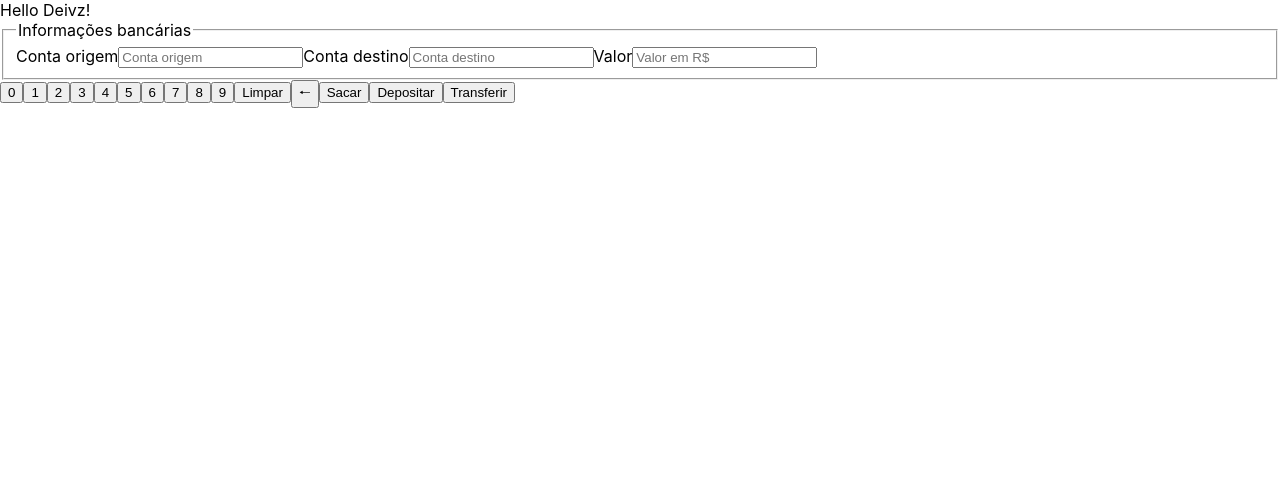
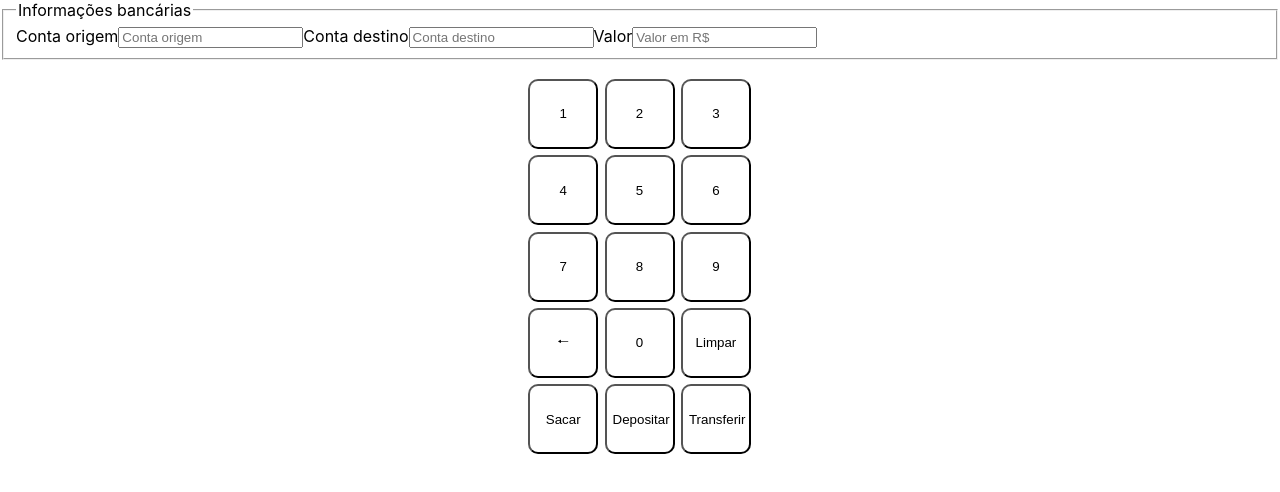
Before and after one commit to Deivz/teclado-banco, a React (Create React App) app: page / in a window 1280 px wide. Shown: the top 492 px of the page. Built offline with nearby package versions, Linux system fonts and the light colour scheme.

Commit message:
Criado o CSS modules e implementado as CSS do teclado

```diff
--- a/src/App.js
+++ b/src/App.js
@@ -4,7 +4,6 @@ import Formulario from "./components/Formulario";
 function App() {
   return (
     <div className="App">
-      Hello Deivz!
       <Formulario />
     </div>
   );
--- /dev/null
+++ b/src/components/Botao/botao.module.css
@@ -0,0 +1,15 @@
+.botao{
+    background-color: white;
+    border-radius: 10px;
+    height: 70px;
+    margin: .2rem;
+    width: 70px;
+}
+
+.botao:nth-child(1){
+    order: 1;
+}
+
+.botao:nth-child(n+12):nth-child(n-15){
+    order: 2;
+}
--- a/src/components/Botao/index.js
+++ b/src/components/Botao/index.js
@@ -1,5 +1,6 @@
 import React from "react";
 import som from "../Botao/click.ogg";
+import styles from "./botao.module.css"
 
 function tocaSom(){
     const audio = new Audio(som);
@@ -9,7 +10,7 @@ function tocaSom(){
 function Botao({valor}){
     return(
         <>
-            <button onClick={tocaSom}>
+            <button onClick={tocaSom} className={styles.botao}>
                 {valor}
             </button>
         </>
--- a/src/components/Formulario/index.js
+++ b/src/components/Formulario/index.js
@@ -1,10 +1,11 @@
 import React from "react";
 import Teclado from "../Teclado";
+import styles from "./formulario.module.css"
 
 function Formulario(){
     return(
         <div>
-            <form name="form" className="form" id="form">
+            <form name="form" className={styles.form} id="form">
                 <fieldset className="primeira-fieldset">
                     <legend>Informações bancárias</legend>
                         <label forHtml="conta_origem" className="form__itens">Conta origem</label>
--- a/src/components/Teclado/index.js
+++ b/src/components/Teclado/index.js
@@ -1,16 +1,22 @@
 import React from "react";
 import Botao from "../Botao";
+import styles from "./teclado.module.css";
+
+function preencherTeclado(){
+    let teclasNumero = [];
+    for (let i = 0; i <= 9; i++){
+        teclasNumero[i] = <Botao className="botao" valor = {i} />;
+    }
+    return teclasNumero
+}
 
 function Teclado(){
-    let teclasNumero = [];
-    for (let i = 0; i <= 9; i++){
-        teclasNumero[i] = <Botao valor = {i} />;
-    }
+
     return(
-        <section>
-            {teclasNumero}
+        <section className= {styles.tecladoContainer}>
+            {preencherTeclado()}
+            <Botao valor = "&#129040;" />
             <Botao valor = "Limpar" />
-            <Botao valor = "&#129040;" />
             <Botao valor = "Sacar" />
             <Botao valor = "Depositar" />
             <Botao valor = "Transferir" />
--- /dev/null
+++ b/src/components/Teclado/teclado.module.css
@@ -0,0 +1,6 @@
+.tecladoContainer{
+    display: flex;
+    flex-wrap: wrap;
+    margin: 1rem auto;
+    width: 230px;
+}
```
Also changed, not shown: src/components/Formulario/formulario.module.css (added).
